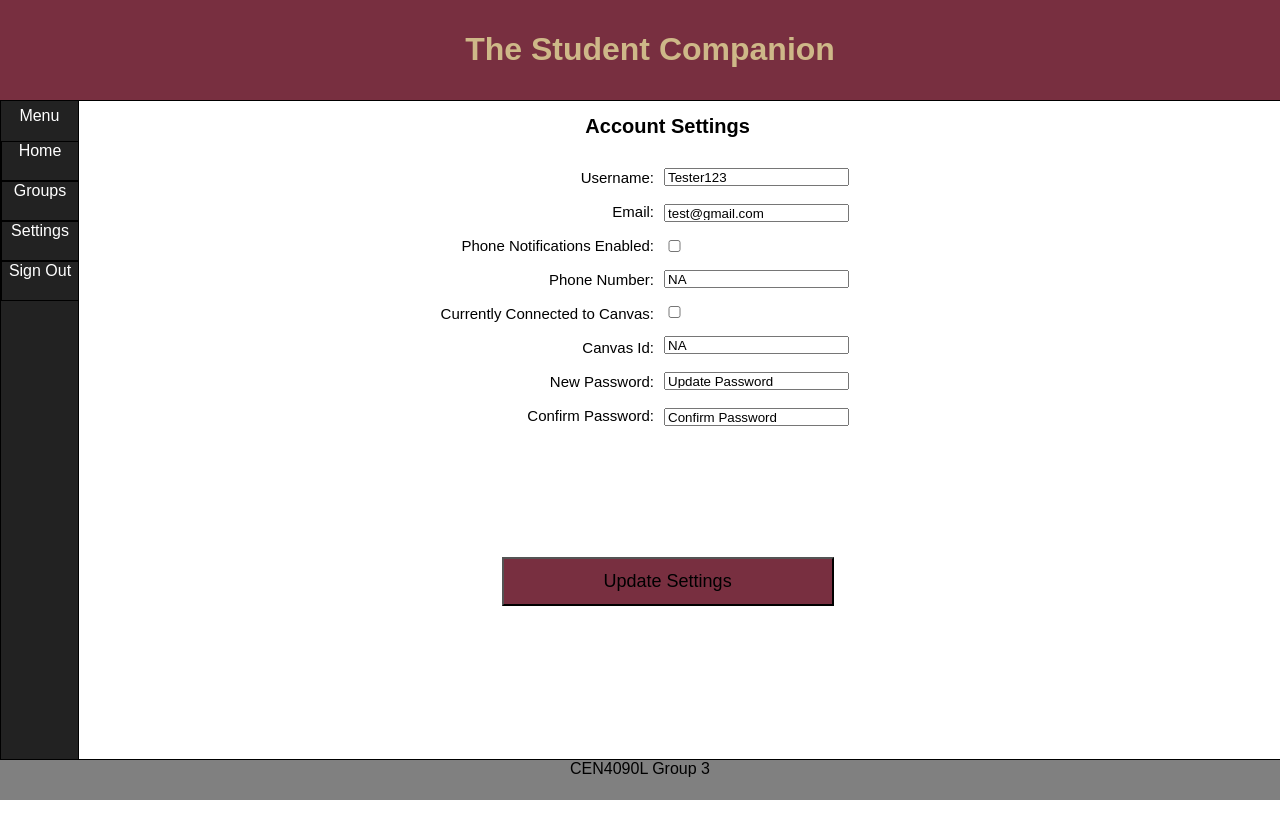
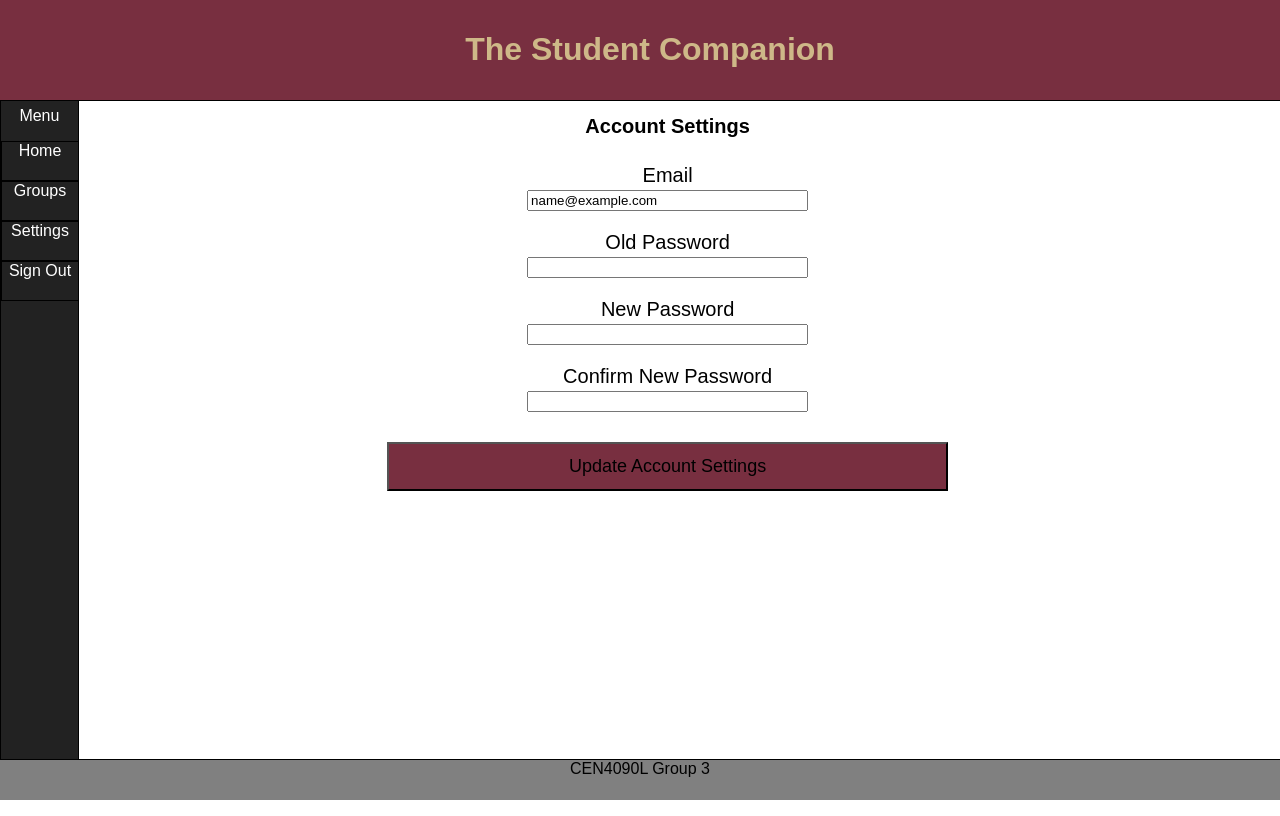
Before and after one commit to ArturoGirona/CanvasCal, a Flask app: page /settings in a window 1280 px wide. Run offline with Flask 2, Linux system fonts and the light colour scheme; the visitor is signed in with stand-in values (Sample User, id 1); data comes from the database, SQL or seed files in the repository; both versions use the stored data as it was after the commit.

Commit message:
Updated Create page and added form for Settings!

```diff
--- a/app/forms.py
+++ b/app/forms.py
@@ -15,10 +15,18 @@ class LoginForm(FlaskForm):
 class createAccForm(FlaskForm):##Form for creating account to add to db
     email=StringField('Email', validators=[DataRequired(), Email()])
     password=StringField('Password', validators=[DataRequired()])
-    password2=StringField('Password2', validators=[DataRequired(), EqualTo('password')])
-    submit=SubmitField('Create')
+    password2=StringField('Confirm Password', validators=[DataRequired(), EqualTo('password')])
+    submit=SubmitField('Create Account')
 
 def validate_email(self, email):    #Extra email validation tool to ensure email isn't taken yet!
-    user = User.query.filter_by(email=email.data)
+    user = User.query.filter_by(email=email.data).first()
     if user is not None:
         raise ValidationError('This username is taken!')
+
+
+class updateSetsForm(FlaskForm):##Form for updating settings on settings page!
+    email=StringField('Email', validators=[DataRequired(), Email()])
+    oldpass=StringField('Old Password', validators=[DataRequired()])
+    newpass=StringField('New Password', validators=[DataRequired()])
+    newpass2=StringField('Confirm New Password', validators=[DataRequired(), EqualTo('newpass')])
+    submit=SubmitField('Update Account Settings')
--- a/app/routes.py
+++ b/app/routes.py
@@ -2,7 +2,7 @@ from flask import render_template, flash, redirect, url_for, request
 from flask_login import login_user, logout_user, current_user, login_required
 from werkzeug.urls import url_parse
 from app import app, db
-from app.forms import LoginForm, createAccForm
+from app.forms import LoginForm, createAccForm, updateSetsForm
 from app.models import User
 
 @app.route('/')
@@ -25,9 +25,25 @@ def tasklist():
 def groups():
     return render_template('GroupsPage.html', title='Groups')
 
-@app.route('/settings')
+@app.route('/settings', methods=['GET', 'POST']) ##Updating settings route to include form to update settings!
 def settings():
-    return render_template('SettingsPage.html', title='Settings')
+    form=updateSetsForm()
+    if request.method=='GET':
+        form.email.data= current_user.email
+    elif form.validate_on_submit():
+        if form.newpass.data=='':                #If no new password entered only update email
+            current_user.email=form.email.data
+            db.session.commit()
+            flash('Settings Updated!')
+        else:                                   #Otherwise check if oldpassword is correct then update
+            if current_user.check_password(form.oldpass.data):
+                current_user.email=form.email.data
+                current_user.set_password(form.newpass.data)
+                db.session.commit()
+                flash('Settings Updated!')
+            else:                               #If old pass doesn't match display error
+                flash('Error Incorrect Current Password!')
+    return render_template('SettingsPage.html', title='Settings', form=form)
 
 @app.route('/addEvent')
 def addEvent():
--- a/app/static/MainStyle.css
+++ b/app/static/MainStyle.css
@@ -273,22 +273,6 @@ body{
 	height: 45vh;
 }
 
-.sections.create1{
-	text-align: right;
-	padding-left: 0px;
-	font-size: 15px;
-	width: 50%;
-	height: 45vh;
-}
-
-.sections.create2{
-	text-align: left;
-	padding-left: 10px;
-	font-size: 15px;
-	width: 46%;
-	height: 45vh;
-}
-
 .settingsP{
 	padding-top: 0px;
 	padding-bottom: 0px;
@@ -314,6 +298,15 @@ body{
 	height: 5px;
 	margin-top: 4px;
 	margin-bottom: 4px;
+	align-items: center;
+}
+
+.sections.create1{
+	text-align: center;
+	padding-left: 0px;
+	font-size: 15px;
+	width: 100%;
+	height: 45vh;
 }
 
 .createInput{
--- a/app/templates/SettingsPage.html
+++ b/app/templates/SettingsPage.html
@@ -25,47 +25,46 @@
 
 			<div class ="sections setTitle">
 				<h4>Account Settings</h4>
-				<div class="row">				<!-- Must use a second row tag to nest another inside the big setTitle section-->
-					<div class ="sections settings1">
-					<p class="settingsP">Username:</p>
+					<form action="" method="POST">	<!--Updated Settings to use Flask Forms!-->
+						{{ form.hidden_tag() }}
+						<p>
+							{{ form.email.label(class="createP") }}
 							<br>
-					<p class="settingsP">Email:</p>
+							{{ form.email(size=32) }}
 							<br>
-					<p class="settingsP">Phone Notifications Enabled:</p>
+							{% for error in form.email.errors %}
+							<span style="color: red;">[{{ error }}]</span>
+							{% endfor %}
+						</p>
+						<p>
+							{{ form.oldpass.label(class="createP") }}
 							<br>
-					<p class="settingsP">Phone Number:</p>
+							{{ form.oldpass(size=32) }}
 							<br>
-					<p class="settingsP">Currently Connected to Canvas:</p>
+							{% for error in form.oldpass.errors %}
+							<span style="color: red;">[{{ error }}]</span>
+							{% endfor %}
+						</p>
+						<p>
+							{{ form.newpass.label(class="createP") }}
 							<br>
-					<p class="settingsP">Canvas Id:</p>
+							{{ form.newpass(size=32) }}
 							<br>
-					<p class="settingsP">New Password:</p>
+							{% for error in form.newpass.errors %}
+							<span style="color: red;">[{{ error }}]</span>
+							{% endfor %}
+						</p>
+						<p>
+							{{ form.newpass2.label(class="createP") }}
 							<br>
-					<p class="settingsP">Confirm Password:</p>
-					</div>
-
-
-					<div class ="sections settings2">
-					<input type="text" class="settingsInput" id="setUserName" value="Tester123">
+							{{ form.newpass2(size=32) }}
 							<br>
-					<input type="text" class="settingsInput" id="setEmail" value="test@gmail.com">
-					<br>
-					<input type="checkbox" class="settingsInput" id="checkPhone">
-					<br>
-					<input type="text" class="settingsInput" id="setPhone" value="NA">
-					<br>
-					<input type="checkbox" class="settingsInput" id="checkCanvas">
-					<br>
-					<input type="text" class="settingsInput" id="setCanvas" value="NA">
-					<br>
-					<input type="text" class="settingsInput" id="updatePass" value="Update Password">
-					<br>
-					<input type="text" class="settingsInput" id="confirmPass" value="Confirm Password">
-					<br>
-					</div>
-				</div>
-					<br>
-					<input type="button" value="Update Settings" class="updateB">
+							{% for error in form.newpass2.errors %}
+							<span style="color: red;">[{{ error }}]</span>
+							{% endfor %}
+						</p>
+						<p>{{ form.submit(class="signinB") }}</p>
+					</form>
 			</div>
 		</div>
 
```
Also changed, not shown: app/templates/CreateAccountPage.html (+4 -4 lines), app.db. Lines whose indentation alone changed are shown as unchanged.
